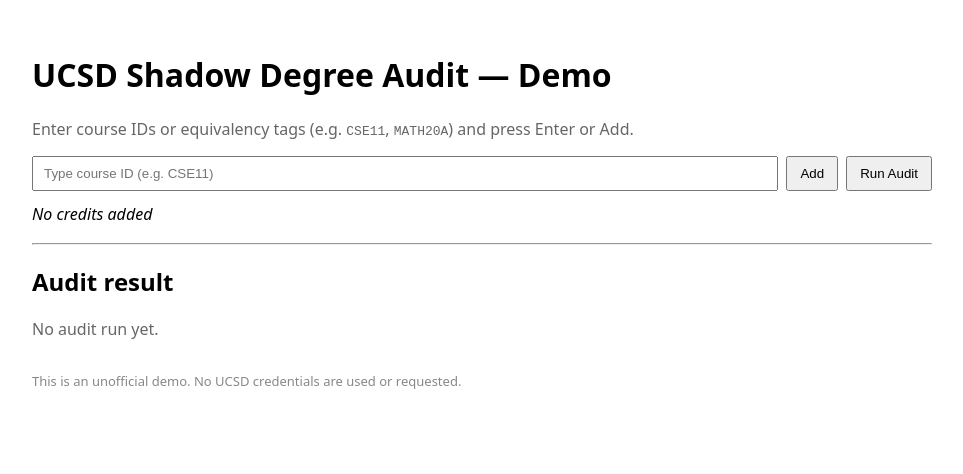
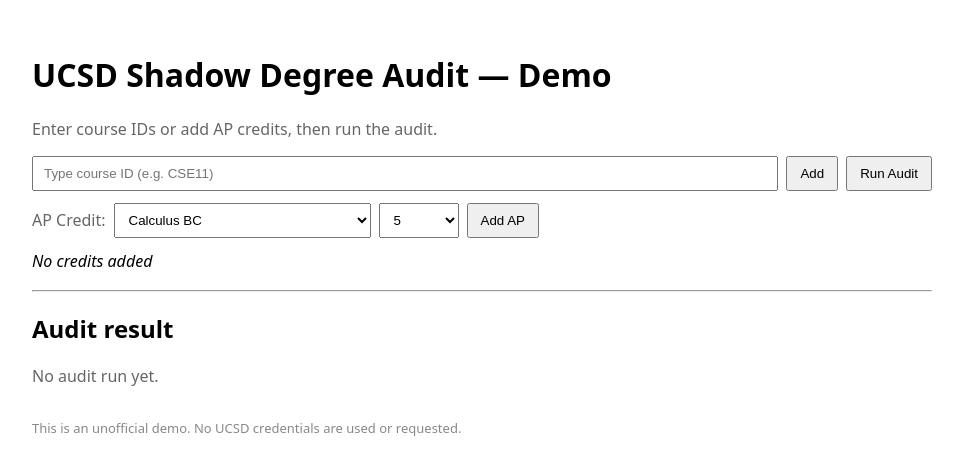
Before and after one commit to MokeyCodes/ucsd-shadow-audit, a React (Vite) app in the folder frontend/: page / in a window 1280 px wide. Shown: the top 474 px of the page, without its empty margins (0-963 px from the left). Built offline with nearby package versions, Linux system fonts and the light colour scheme.

Commit message:
Add AP credit input to demo UI

```diff
--- a/frontend/src/App.jsx
+++ b/frontend/src/App.jsx
@@ -2,20 +2,49 @@
 
 export default function App() {
   const [input, setInput] = useState("");
+  // credits can be: string courseId OR { kind: "AP", label: string }
   const [credits, setCredits] = useState([]);
   const [audit, setAudit] = useState(null);
   const [loading, setLoading] = useState(false);
 
+  // AP UI state
+  const [apExam, setApExam] = useState("Calculus BC");
+  const [apScore, setApScore] = useState("5");
+
   function addCredit() {
     const val = input.trim().toUpperCase();
-    if (val && !credits.includes(val)) {
+    if (!val) return;
+
+    // avoid duplicates among string credits
+    const exists = credits.some(c => typeof c === "string" && c === val);
+    if (!exists) {
       setCredits(prev => [...prev, val]);
-      setInput("");
     }
+    setInput("");
   }
 
-  function removeCredit(c) {
-    setCredits(prev => prev.filter(x => x !== c));
+  function addApCredit() {
+    const exam = apExam.trim();
+    const score = String(apScore).trim();
+
+    if (!exam) return;
+    if (!/^[1-5]$/.test(score)) return;
+
+    // This format matches your backend parsing: "AP Calculus BC (5)"
+    const label = `AP ${exam} (${score})`;
+
+    // avoid duplicates among AP credits by label
+    const exists = credits.some(
+      c => typeof c === "object" && c?.kind === "AP" && c?.label === label
+    );
+    if (exists) return;
+
+    setCredits(prev => [...prev, { kind: "AP", label }]);
+  }
+
+  // Remove by index (works for strings and objects)
+  function removeCreditAt(index) {
+    setCredits(prev => prev.filter((_, i) => i !== index));
   }
 
   async function runAudit() {
@@ -40,9 +69,10 @@
     <div style={{ fontFamily: "system-ui, sans-serif", padding: 24, maxWidth: 900 }}>
       <h1>UCSD Shadow Degree Audit — Demo</h1>
       <p style={{ color: "#666" }}>
-        Enter course IDs or equivalency tags (e.g. <code>CSE11</code>, <code>MATH20A</code>) and press Enter or Add.
+        Enter course IDs or add AP credits, then run the audit.
       </p>
 
+      {/* Course ID input */}
       <div style={{ display: "flex", gap: 8, marginBottom: 12 }}>
         <input
           value={input}
@@ -57,15 +87,60 @@
         </button>
       </div>
 
+      {/* AP credit input */}
+      <div style={{ display: "flex", gap: 8, marginBottom: 12, alignItems: "center" }}>
+        <span style={{ color: "#666", minWidth: 70 }}>AP Credit:</span>
+
+        <select
+          value={apExam}
+          onChange={e => setApExam(e.target.value)}
+          style={{ padding: "8px 10px" }}
+        >
+          <option>Calculus AB</option>
+          <option>Calculus BC</option>
+          <option>Computer Science A</option>
+          <option>Physics C Mechanics</option>
+          <option>Physics C Electricity and Magnetism</option>
+          <option>Chemistry</option>
+          <option>Biology</option>
+          <option>Statistics</option>
+          <option>English Language and Composition</option>
+          <option>Microeconomics</option>
+          <option>Macroeconomics</option>
+          <option>Environmental Science</option>
+        </select>
+
+        <select
+          value={apScore}
+          onChange={e => setApScore(e.target.value)}
+          style={{ padding: "8px 10px", width: 80 }}
+        >
+          <option>1</option>
+          <option>2</option>
+          <option>3</option>
+          <option>4</option>
+          <option>5</option>
+        </select>
+
+        <button onClick={addApCredit} style={{ padding: "8px 12px" }}>Add AP</button>
+      </div>
+
+      {/* Credits chips */}
       <div style={{ marginBottom: 18 }}>
         {credits.length === 0 ? <em>No credits added</em> : (
           <div style={{ display: "flex", gap: 8, flexWrap: "wrap" }}>
-            {credits.map(c => (
-              <div key={c} style={{ border: "1px solid #ddd", padding: "6px 8px", borderRadius: 6 }}>
-                <strong>{c}</strong>
-                <button onClick={() => removeCredit(c)} style={{ marginLeft: 8 }}>x</button>
-              </div>
-            ))}
+            {credits.map((c, idx) => {
+              const label = typeof c === "string" ? c : (c?.label || "UNKNOWN");
+              return (
+                <div
+                  key={`${label}-${idx}`}
+                  style={{ border: "1px solid #ddd", padding: "6px 8px", borderRadius: 6 }}
+                >
+                  <strong>{label}</strong>
+                  <button onClick={() => removeCreditAt(idx)} style={{ marginLeft: 8 }}>x</button>
+                </div>
+              );
+            })}
           </div>
         )}
       </div>
@@ -79,15 +154,27 @@
             <div style={{ color: "red" }}>{audit.error}</div>
           ) : (
             <div style={{ whiteSpace: "pre-wrap", background: "#fafafa", padding: 12, borderRadius: 6 }}>
-              <strong>Major:</strong> {audit.majorId || "—"}{"\n\n"}
+              <strong>Major:</strong> {audit.majorId || "—"}{"\n"}
+              <strong>Expanded course IDs:</strong>{" "}
+              {audit.expandedCourseIds && audit.expandedCourseIds.length ? audit.expandedCourseIds.join(", ") : "—"}
+              {"\n\n"}
+
               <strong>Satisfied requirements:</strong>{"\n"}
-              {audit.satisfied && audit.satisfied.length > 0 ? audit.satisfied.map(r => `• ${r.id} — ${r.description || r.courseId}`).join("\n") : "None"}
+              {audit.satisfied && audit.satisfied.length > 0
+                ? audit.satisfied.map(r => `• ${r.requirementId} — ${r.description || "—"} (${(r.matchedCourseIds || []).join(", ") || "—"})`).join("\n")
+                : "None"}
               {"\n\n"}
+
               <strong>Remaining requirements:</strong>{"\n"}
-              {audit.remaining && audit.remaining.length > 0 ? audit.remaining.map(r => `• ${r.id} — ${r.description || r.courseId}`).join("\n") : "None"}
+              {audit.remaining && audit.remaining.length > 0
+                ? audit.remaining.map(r => `• ${r.requirementId} — ${r.description || "—"}`).join("\n")
+                : "None"}
               {"\n\n"}
+
               <strong>Justification log:</strong>{"\n"}
-              {audit.justificationLog && audit.justificationLog.length > 0 ? audit.justificationLog.map(l => `• ${l.requirementId}: ${l.matchedBy ?? "—"} (${l.reason})`).join("\n") : "—"}
+              {audit.justificationLog && audit.justificationLog.length > 0
+                ? audit.justificationLog.map(l => `• ${l.requirementId}: ${l.matchedBy ?? "—"} (${l.reason})`).join("\n")
+                : "—"}
             </div>
           )
         ) : (
```
